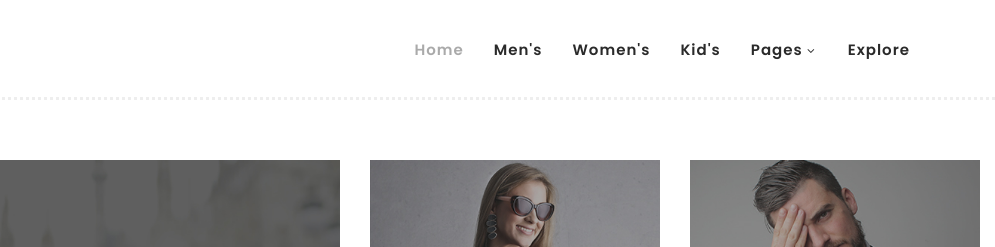
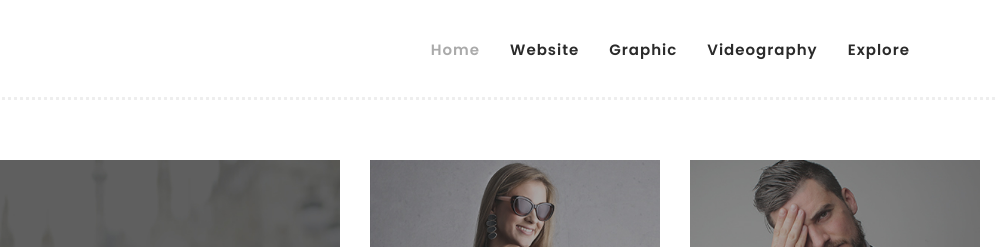
Before and after one commit to xavier5282/Dyebirds.com, a plain HTML site: page index.html in a window 1280 px wide. Shown: the top 247 px of the page, 285-1280 px from the left. Drawn offline with Linux system fonts and the light colour scheme.

Commit message:
Update index.html

```diff
--- a/index.html
+++ b/index.html
@@ -58,18 +58,9 @@ https://templatemo.com/tm-571-hexashop
                         <!-- ***** Menu Start ***** -->
                         <ul class="nav">
                             <li class="scroll-to-section"><a href="#top" class="active">Home</a></li>
-                            <li class="scroll-to-section"><a href="#men">Men's</a></li>
-                            <li class="scroll-to-section"><a href="#women">Women's</a></li>
-                            <li class="scroll-to-section"><a href="#kids">Kid's</a></li>
-                            <li class="submenu">
-                                <a href="javascript:;">Pages</a>
-                                <ul>
-                                    <li><a href="about.html">About Us</a></li>
-                                    <li><a href="products.html">Products</a></li>
-                                    <li><a href="single-product.html">Single Product</a></li>
-                                    <li><a href="contact.html">Contact Us</a></li>
-                                </ul>
-                            </li>
+                            <li class="scroll-to-section"><a href="#men">Website</a></li>
+                            <li class="scroll-to-section"><a href="#women">Graphic</a></li>
+                            <li class="scroll-to-section"><a href="#kids">Videography</a></li>
                             <li class="scroll-to-section"><a href="#explore">Explore</a></li>
                         </ul>
                         <a class='menu-trigger'>
```
